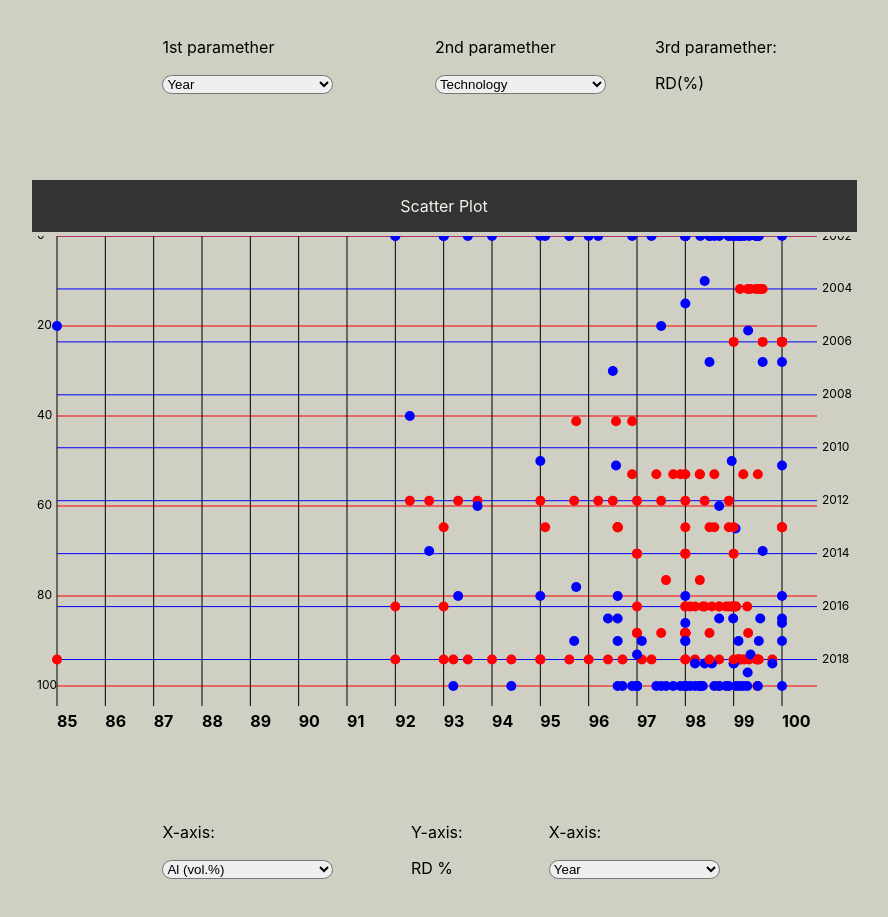
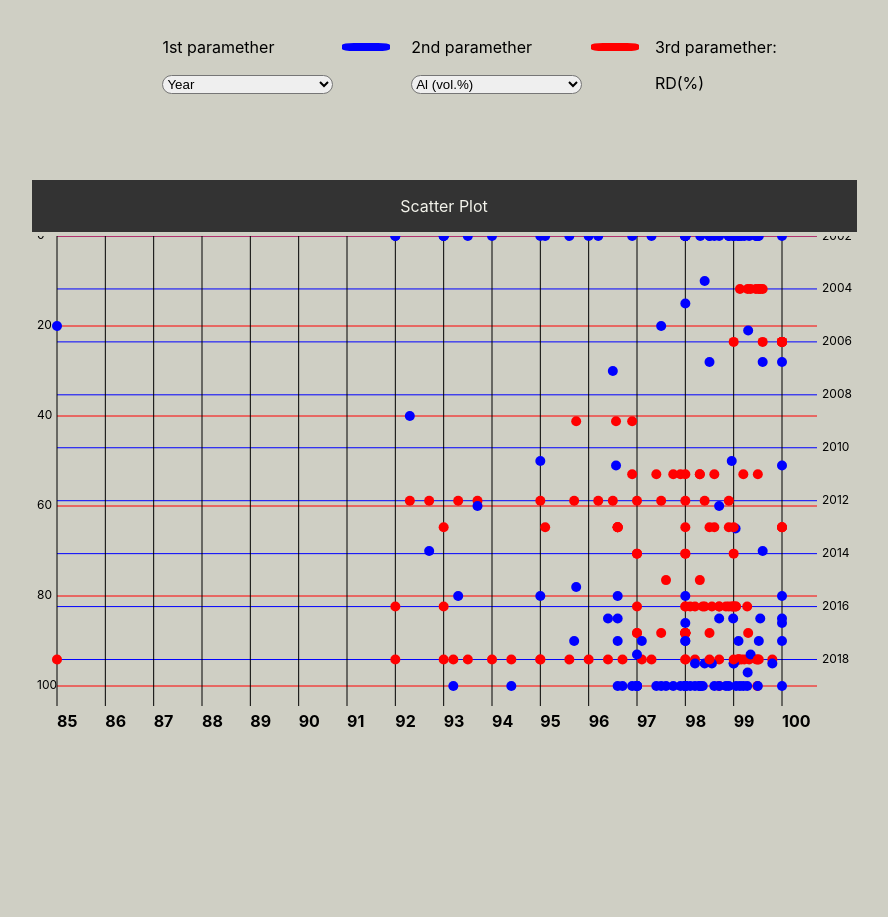
Before and after one commit to bearkillerPT/IV, a React (Create React App) app in the folder technical_ceramics/: page / in a window 1280 px wide. Shown: the part 1117-2034 px from the top of the page, without its empty margins (196-1084 px from the left). After the commit the page ends 1923 px from the top, so only its background shows below. Built offline with nearby package versions, Linux system fonts and the light colour scheme.

Commit message:
only two selectors to interact with both graphs!

```diff
--- a/technical_ceramics/src/App.css
+++ b/technical_ceramics/src/App.css
@@ -1,11 +1,11 @@
-
-.SankeyGraph{
+.SankeyGraph {
     display: flex;
     align-items: center;
     flex-direction: column;
     justify-content: center;
 }
-.Intro{
+
+.Intro {
     display: flex;
     align-items: center;
     flex-direction: column;
@@ -17,36 +17,54 @@
     padding-right: 1vh;
     padding-left: 1vh;
 }
-.IntroP{
+
+.IntroP {
     width: 100%;
     font-size: 2vh;
     color: #f3f3eb;
 }
-#sankey1{
+
+@media only screen and (min-width: 800px) {
+    #param1 {
         position: absolute;
         left: 28%;
     }
-#sankey2{
+    #param2 {
         position: relative;
         left: 46%;
-
     }
-#sankey3{
+    #param3 {
         position: absolute;
         right: 24%;
     }
-.ParamSelect{
-  flex:1;
+}
+
+@media only screen and (max-width: 800px) {
+    #param1 {
+        flex: 1;
+    }
+    #param2 {
+        flex: 1;
+    }
+    #param3 {
+        flex: 1;
+    }
+}
+
+.ParamSelect {
+    flex: 1;
     max-width: 75%;
     border-radius: 2vh;
 }
-.Graph{
-  flex:1;
+
+.Graph {
+    flex: 1;
     max-width: 800;
     justify-content: center;
     padding-bottom: 2vh;
 }
-.GraphHeader{
+
+.GraphHeader {
     display: flex;
     width: 100%;
     background-color: #333333;
@@ -54,35 +72,61 @@
     align-items: center;
     margin-bottom: 0.5vh;
     margin-top: 0.5vh;
+}
 
-}
-.GraphTitle{
+.GraphTitle {
     font-size: 2vh;
     color: #f3f3eb;
 }
-.GraphControlls{
+
+.GraphControlls {
     display: flex;
     justify-content: space-between;
     padding-bottom: 10%;
+    flex-wrap: wrap;
+    width: 100%;
 }
+
 .sankeyLink:hover {
     stroke-opacity: .5;
 }
-.nodeRectText{
+
+.nodeRectText {
     font-weight: bolder;
 }
 
-#scatterX{
+#scatterX {
     position: absolute;
     left: 25%;
 }
 
-.sankeyLinkTitle{
+.sankeyLinkTitle {
     text-align: center;
     border-radius: 5vh;
 }
-#scatterY{
 
+#scatterY {
     position: absolute;
     right: 25%;
 }
+
+#param1Color {
+    width: 6vh;
+    border-radius: 25%;
+    height: 1vh;
+    background-color: blue;
+}
+
+#param2Color {
+    width: 6vh;
+    border-radius: 25%;
+    height: 1vh;
+    background-color: red;
+}
+
+.paramColorContainer {
+    display: flex;
+    align-items: center;
+    flex-direction: row;
+    justify-content: space-between;
+}
--- a/technical_ceramics/src/App.js
+++ b/technical_ceramics/src/App.js
@@ -49,14 +49,12 @@ const margin = {
 
 function App() {
   const [box, setBox] = useState("Year")
-  const [scatter1, setScatter1] = useState("Year")
-  const [scatter2, setScatter2] = useState("Al (vol.%)")
-  const [sankey1, setSakey1] = useState("Year")
-  const [sankey2, setSakey2] = useState("Technology")
+  const [param1, setParam1] = useState("Year")
+  const [param2, setParam2] = useState("Al (vol.%)")
   const [dataGraph, setDataGraph] = useState(null)
   useEffect(() => {
-    setDataGraph(generateGraph([sankey1, sankey2], "RD (%)"))
-  }, [sankey1, sankey2])
+    setDataGraph(generateGraph([param1, param2], "RD (%)"))
+  }, [param1, param2])
   const max_width = (width > 800 ? 800 : width)
   const max_height = height > 500 ? 500 : height
   if (dataGraph) {
@@ -69,17 +67,27 @@ function App() {
       .nodeWidth(15)
       .nodePadding(10)
       .extent([[1, 1], [max_width - 1, height - 5]])
-      .nodeSort((a, b) => { if (a.name == b.name) return 0; else if (a.name < b.name) return 1; else return -1 })(dataGraph);
-    const scatter1Scale = d3.scaleLinear()
-      .domain(d3.extent(data, d => { return d[scatter1] }))
+      .nodeSort((a, b) => {
+        let aname = a.name;
+        let bname = b.name;
+        if(Number(a.name))
+          aname = Number(a.name)
+          if(Number(b.name))
+          bname = Number(b.name)
+        if (aname == bname)
+          return 0;
+        else if (aname < bname) return 1;
+        else return -1 })(dataGraph);
+    const param1Scale = d3.scaleLinear()
+      .domain(d3.extent(data, d => { return d[param1] }))
       .range([0, max_height - 50]);
-    const scatter2Scale = d3.scaleLinear()
-      .domain(d3.extent(data, d => { return d[scatter2] }))
+    const param2Scale = d3.scaleLinear()
+      .domain(d3.extent(data, d => { return d[param2] }))
       .range([0, max_height - 50]);
     const rdScale = d3.scaleLinear()
       .domain(d3.extent(data, d => Number(d["RD (%)"])))
       .range([25, max_width - 50]);
-    console.log(scatter1)
+    console.log(param1)
     return (
       <div className="App">
         <div className='Intro'>
@@ -120,28 +128,38 @@ function App() {
           </div>
 
           <div className="GraphControlls">
-            <div id='sankey1'>
+            <div id='param1'>
+              <div  className='paramColorContainer'>
               <p>1st paramether</p>
-              <select value={sankey1} className="ParamSelect" onChange={key => { setSakey1(key.currentTarget.value) }}>
+
+              <div id="param1Color"/>
+
+              </div>
+              <select value={param1} className="ParamSelect" onChange={key => { setParam1(key.currentTarget.value) }}>
                 {Object.keys(data[0]).map((key, i) => {
-                  if (key != sankey2 && key != "RD (%)")
+                  if (key != param2 && key != "RD (%)")
                     return <option value={key} key={i}>{key}</option>
                 })
                 }
               </select>
             </div>
-            <div id='sankey2'>
+            <div id='param2'>
+              <div  className='paramColorContainer'>
               <p>2nd paramether</p>
-              <select value={sankey2} className="ParamSelect" onChange={key => { setSakey2(key.currentTarget.value) }}>
+
+              <div id="param2Color"/>
+
+              </div>
+              <select value={param2} className="ParamSelect" onChange={key => { setParam2(key.currentTarget.value) }}>
                 {Object.keys(data[0]).map((key, i) => {
-                  if (key != sankey1 && key != "RD (%)")
+                  if (key != param1 && key != "RD (%)")
                     return <option value={key} key={i}>{key}</option>
                 })
                 }
               </select>
             </div>
 
-            <div id='sankey3'>
+            <div id='param3'>
               <p>3rd paramether:</p>
               <p>RD(%)</p>
             </div>
@@ -157,8 +175,8 @@ function App() {
             <svg width={max_width + 25} height={max_height + 50} >
               <g >
 
-                <AxisRight scatter1Scale={scatter1Scale} width={max_width} />
-                <AxisLeft scatter2Scale={scatter2Scale} width={max_width} />
+                <AxisRight param1Scale={param1Scale} width={max_width} />
+                <AxisLeft param2Scale={param2Scale} width={max_width} />
                 <AxisBottom rdScale={rdScale} height={max_height - 30} />
                 <g >
                   {data.map((circle, i) => {
@@ -168,17 +186,17 @@ function App() {
                           <circle
                             r={5}
                             cx={rdScale(circle["RD (%)"])}
-                            cy={scatter1Scale(circle[scatter1])}
+                            cy={param1Scale(circle[param1])}
                             style={{ fill: 'red' }}
-                            key={scatter1 + i}
-                          ><title>{scatter1 + " : " + circle[scatter1] + ", RD (%): " + circle["RD (%)"]}</title></circle>
+                            key={param1 + i}
+                          ><title>{param1 + " : " + circle[param1] + ", RD (%): " + circle["RD (%)"]}</title></circle>
                           <circle
                             r={5}
                             cx={rdScale(circle["RD (%)"])}
-                            cy={scatter2Scale(circle[scatter2])}
+                            cy={param2Scale(circle[param2])}
                             style={{ fill: 'blue' }}
-                            key={scatter2 + i}
-                          ><title>{scatter2 + " : " + circle[scatter2] + ", RD (%): " + circle["RD (%)"]}</title></circle>
+                            key={param2 + i}
+                          ><title>{param2 + " : " + circle[param2] + ", RD (%): " + circle["RD (%)"]}</title></circle>
                         </>);
                     else {
                       return (<></>);
@@ -188,37 +206,6 @@ function App() {
               </g>
             </svg>
           </div>
-          <div className="GraphControlls">
-
-
-            <div id="sankey1">
-              <p>X-axis:</p>
-              <select value={scatter2} className="ParamSelect" onChange={key => { setScatter2(key.currentTarget.value) }}>
-                {Object.keys(data[0]).map((key, i) => {
-                  if (key != "RD (%)" && key != scatter1)
-                    return <option value={key} key={i}>{key}</option>
-                })
-                }
-              </select>
-            </div>
-            <div id="sankey2" className="ParamSelect">
-              <p>Y-axis:</p>
-              <p>RD  %</p>
-            </div>
-            <div id="sankey3">
-              <p>X-axis:</p>
-              <select value={scatter1} className="ParamSelect" onChange={key => { setScatter1(key.currentTarget.value) }}>
-                {Object.keys(data[0]).map((key, i) => {
-                  if (key != "RD (%)" && key != scatter2)
-                    return <option value={key} key={i}>{key}</option>
-                })
-                }
-              </select>
-            </div>
-          </div>
-        </div>
-        <div className="ScatterGraph">
-
         </div>
       </div>
     );
@@ -302,15 +289,15 @@ const generateGraph = (sankeyNodes, output_var) => {
 
   return { "nodes": res_nodes, "links": links }
 }
-function AxisLeft({ scatter2Scale, width }) {
+function AxisLeft({ param2Scale, width }) {
   const textPadding = 5
 
-  const axis = scatter2Scale.ticks(6).map((d, i) => (
+  const axis = param2Scale.ticks(6).map((d, i) => (
     <g key={i} className="y-tick">
       <line
         style={{ stroke: "red" }}
-        y1={scatter2Scale(d)}
-        y2={scatter2Scale(d)}
+        y1={param2Scale(d)}
+        y2={param2Scale(d)}
         x1={25}
         x2={width - 15}
       />
@@ -318,7 +305,7 @@ function AxisLeft({ scatter2Scale, width }) {
         style={{ fontSize: 12 }}
         x={textPadding}
         dy=".71em"
-        y={scatter2Scale(d) - 6}
+        y={param2Scale(d) - 6}
       >
         {d}
       </text>
@@ -326,15 +313,15 @@ function AxisLeft({ scatter2Scale, width }) {
   ));
   return <>{axis}</>;
 }
-function AxisRight({ scatter1Scale, width }) {
+function AxisRight({ param1Scale, width }) {
   const textPadding = width - 10
 
-  const axis = scatter1Scale.ticks(6).map((d, i) => (
+  const axis = param1Scale.ticks(6).map((d, i) => (
     <g key={i} className="y-tick">
       <line
         style={{ stroke: "blue" }}
-        y1={scatter1Scale(d)}
-        y2={scatter1Scale(d)}
+        y1={param1Scale(d)}
+        y2={param1Scale(d)}
         x1={25}
         x2={width - 15}
       />
@@ -342,7 +329,7 @@ function AxisRight({ scatter1Scale, width }) {
         style={{ fontSize: 12 }}
         x={textPadding}
         dy=".71em"
-        y={scatter1Scale(d) - 5}
+        y={param1Scale(d) - 5}
       >
         {d}
       </text>
```
Lines whose indentation alone changed are shown as unchanged.
